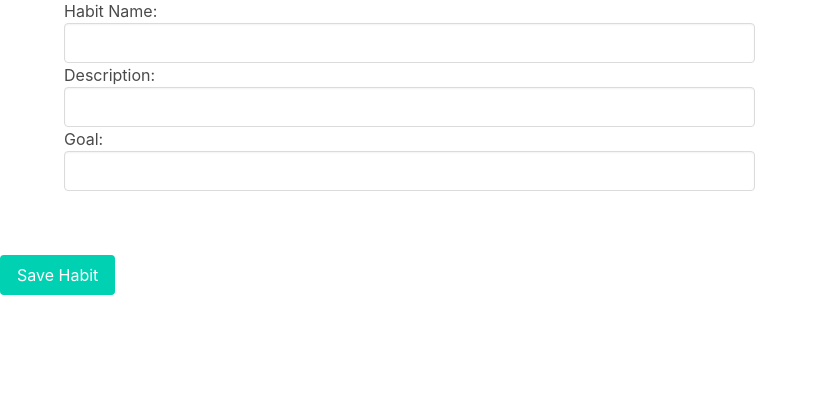
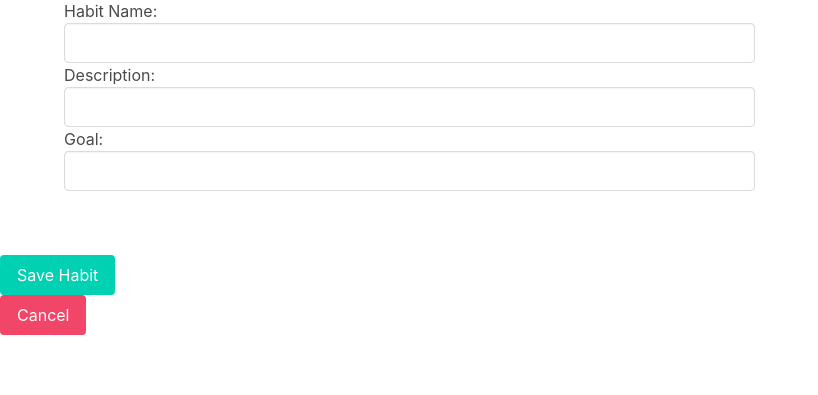
Before and after one commit to paulreece/Habit-Tracker, a Django app: page /1/add/ in a window 1280 px wide. Shown: the part 169-564 px from the top of the page, without its empty margins (0-818 px from the left). Run offline with Django 4.2, Linux system fonts and the light colour scheme; the visitor is signed in with stand-in values (Sample User, id 1); data comes from the database, SQL or seed files in the repository; parts of the project's set-up code (start-up, migrations or seed data) failed here and were passed over; some web fonts are replaced.

Commit message:
navigation

```diff
--- a/static/stylesheet.css
+++ b/static/stylesheet.css
@@ -1,2 +1,3 @@
-.header {
+.white {
+  color: white;
 }
--- a/templates/add_habit.html
+++ b/templates/add_habit.html
@@ -15,6 +15,10 @@
     <div>
     <button class="button is-primary" type="submit">Save Habit</button>
     </div>
+
 </form>
+<div>
+    <a href={% url 'homepage' %} class="white" ><button class="button is-danger" >Cancel</button></a>
+    </div>
 
 {% endblock content %}
--- a/templates/add_record.html
+++ b/templates/add_record.html
@@ -15,6 +15,10 @@
     <div>
     <button class="button is-primary" type="submit">Save Record</button>
     </div>
+    <div>
+        <button class="button is-danger" ><a href={% url 'habit_detail' habit.slug%} ></a>Cancel</button>
+        </div>
 </form>
 
+
 {% endblock content %}
--- a/templates/delete_habit.html
+++ b/templates/delete_habit.html
@@ -6,9 +6,11 @@
     {% csrf_token %}
     <p>Are you sure you want to delete <span>{{ habit.name }}</span>?</p>
     <div>
-      <button type="submit">Delete Habit</button><br />
-      <a href="{% url 'homepage' %}">Cancel</a>
+    <button class="button is-danger" type="submit">Delete Habit</button>
     </div>
   </form>
+  <div>
+    <a href={% url 'homepage' %} class="white" ><button class="button is-primary" >Cancel</button></a>
+    </div>
 </div>
 {% endblock %}
--- a/templates/edit_habit.html
+++ b/templates/edit_habit.html
@@ -22,5 +22,8 @@
     <button class="button is-primary" type="submit">Save changes</button>
     </div>
 </form>
+<div>
+    <a href={% url 'homepage' %} class="white" ><button class="button is-danger" >Cancel</button></a>
+    </div>
 </div>
 {% endblock %}
--- a/templates/edit_record.html
+++ b/templates/edit_record.html
@@ -17,6 +17,11 @@
     <div class="mt3">
         <button class="button is-primary" type="submit">Save changes</button>
         </div>
+        <div>
+            <a href={% url 'habit_detail' habit.slug%} ></a><button class="button is-danger white" >Cancel</button></a>
+            </div>
 </form>
+
+
 </div>
 {% endblock %}
```
Also changed, not shown: templates/delete_record.html (+5 -3 lines).
